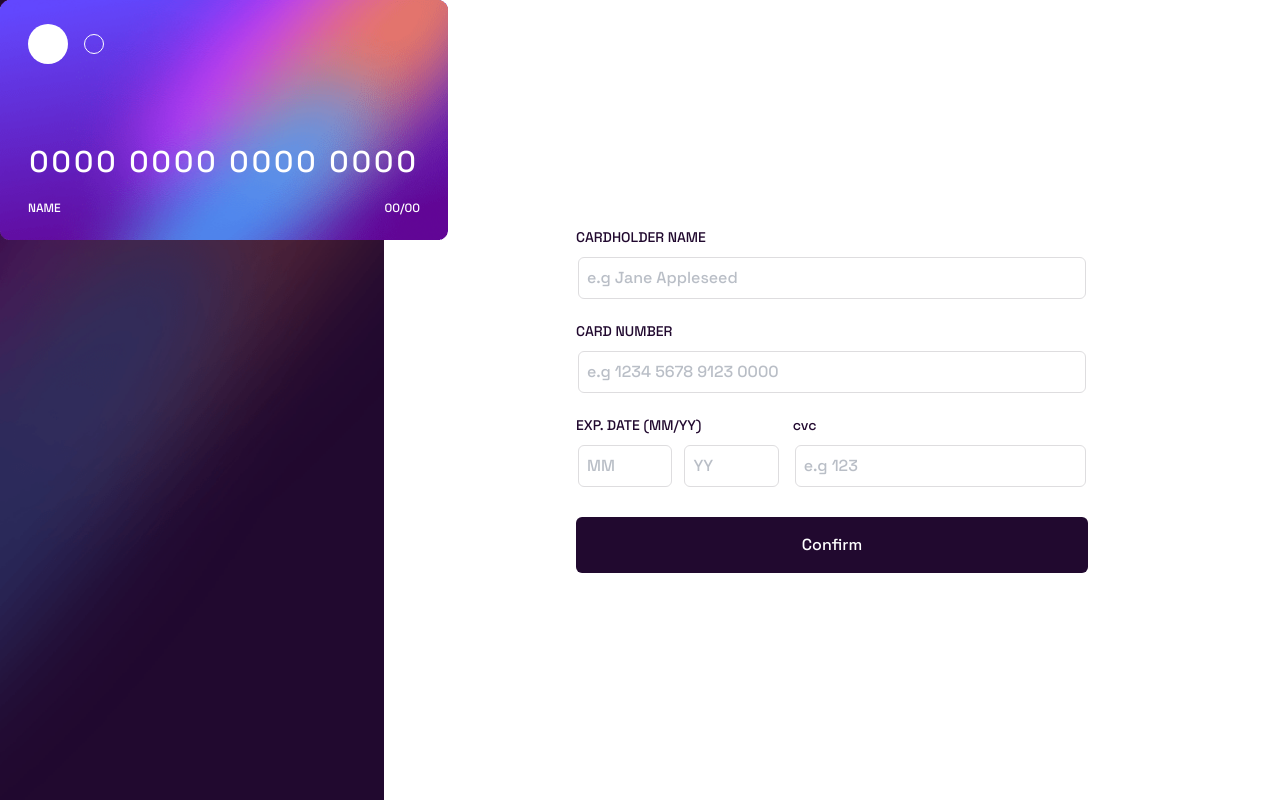
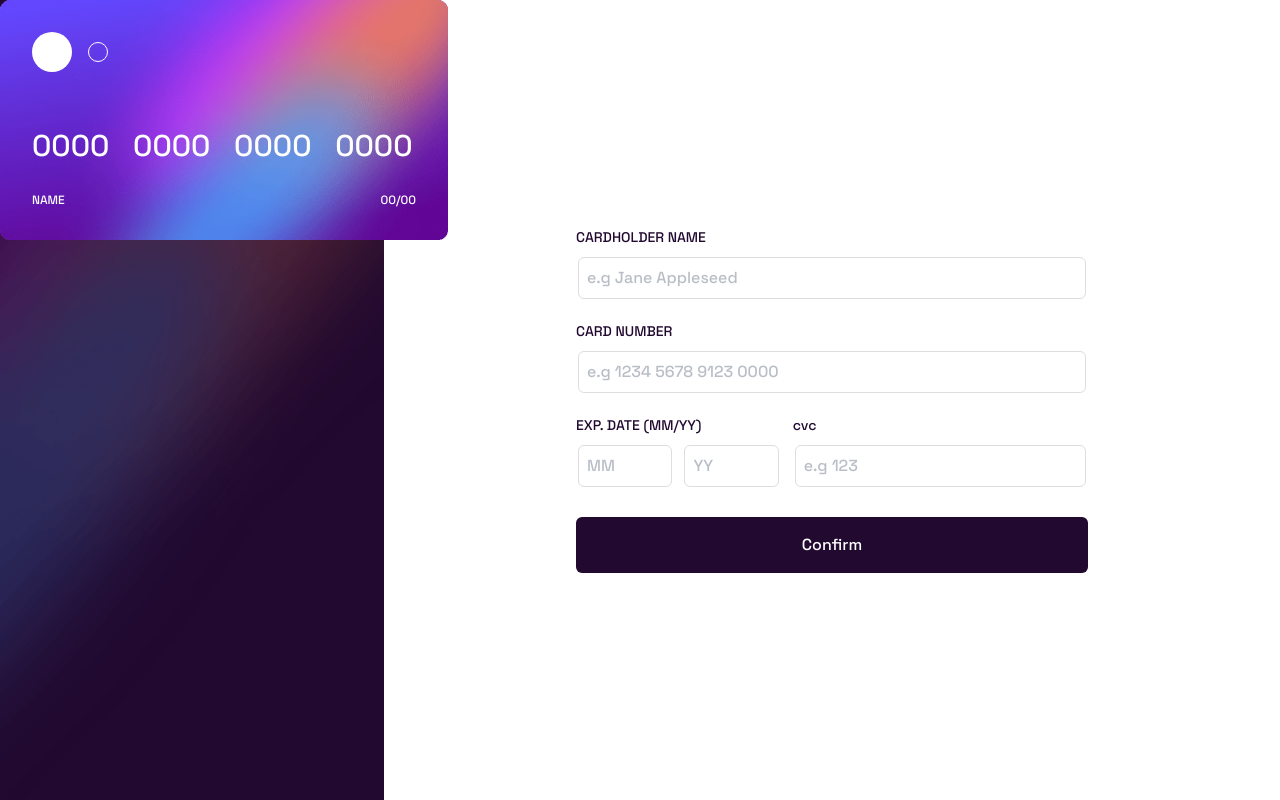
Before and after one commit to GuilhermeFigueira/interative-card-form, a React (Vite) app: page / in a window 1280 px wide. Built offline with nearby package versions, Linux system fonts and the light colour scheme.

Commit message:
agora é definitivo cartão frente finalizado

```diff
--- a/src/App.tsx
+++ b/src/App.tsx
@@ -10,27 +10,27 @@ function App() {
 
 	return (
 		<div>
-			<div className="absolute transition-all">
+			<div className="absolute">
 				<div>
 					{/* <img src="/bg-card-back.png" alt="Back of the card" /> */}
 				</div>
 				{/* Desktop 450 240 */}
-				<div className="w-[22rem] h-48 md:w-[28rem] md:h-60 ">
+				<div className="relative w-[21.5rem] h-48 md:w-[28rem] md:h-60  transition-all">
 					<img
 						src="/bg-card-front.png"
 						alt=""
-						className="w-[22rem] h-48 md:w-[28rem] md:h-60 bg-cover bg-no-repeat bg-center"
+						className="w-[21.5rem] h-48 md:w-[28rem] md:h-60 bg-cover bg-no-repeat bg-center"
 					/>
-					<div className="absolute grid grid-rows-2 top-0 h-full w-full">
-						<div className="flex flex-wrap items-center content-start p-6 px-7 gap-4">
+					<div className="absolute grid grid-rows-2 top-0 h-full w-full p-6 md:p-8">
+						<div className="flex flex-wrap items-center content-start gap-4">
 							<div className="bg-white rounded-full w-10 h-10"></div>
 							<div className="border border-white rounded-full w-5 h-5"></div>
 						</div>
-						<div className="grid grid-rows-2 items-end w-fit m-auto md:w-full text-white uppercase">
-							<div className="text-center text-2xl md:text-3xl tracking-widest">
-								0000 0000 0000 0000
+						<div className="grid grid-rows-2 items-end text-white uppercase ">
+							<div className="text-justify text-2xl md:text-3xl [word-spacing:0.6rem] md:[word-spacing:1rem]">
+								<span>0000 0000 0000 0000</span>
 							</div>
-							<div className="flex justify-between items-end text-xs md:px-7">
+							<div className="flex justify-between items-end text-xs">
 								<span>Name</span> <span>00/00</span>
 							</div>
 						</div>
```
